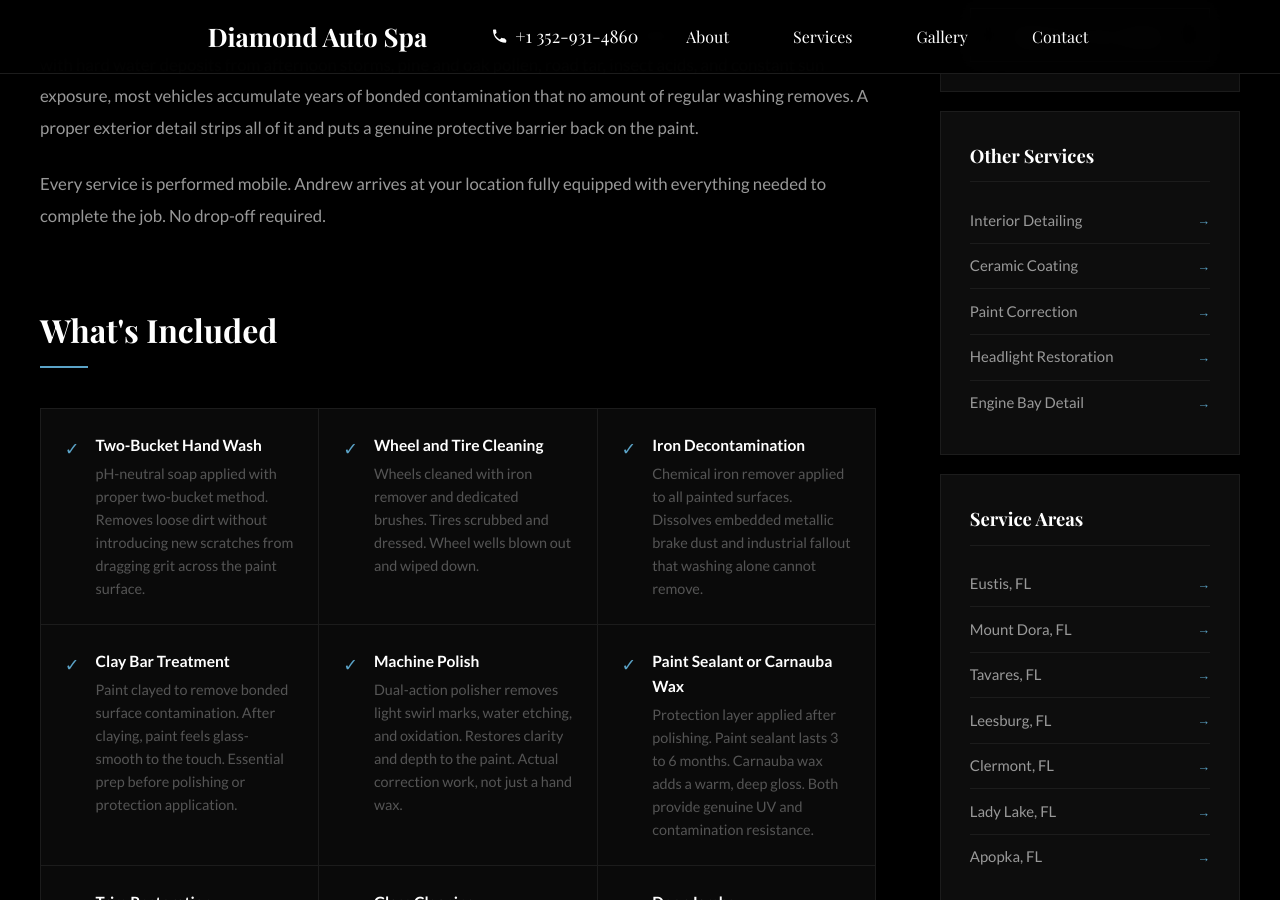
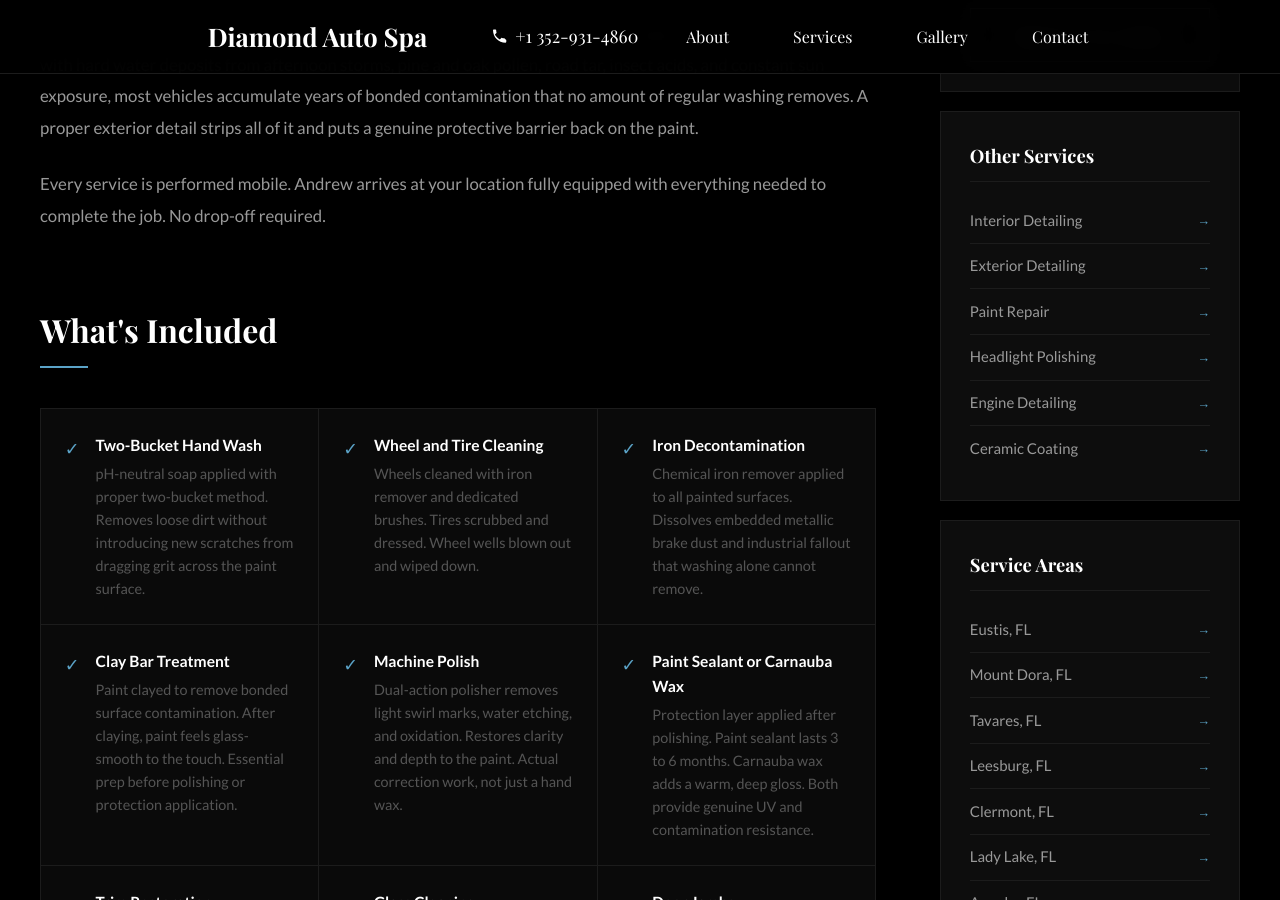
Before and after one commit to JamesBrownR/Diamond-Auto-Spa-Detailing, a Jekyll site: the page built from services/exterior-detailing/index.html, in a window 1280 px wide and 900 px high, scrolled down 1049 px. Built offline with Jekyll 4.4.1, drawn with Linux system fonts in a browser that asks for light colours; some web fonts are replaced.

Commit message:
Update index.html

```diff
--- a/services/exterior-detailing/index.html
+++ b/services/exterior-detailing/index.html
@@ -315,13 +315,7 @@
 
         <div class="sidebar-card">
             <h3>Other Services</h3>
-            <ul class="related-services-list">
-                <li><a href="/services/interior-detailing/">Interior Detailing</a></li>
-                <li><a href="/services/ceramic-coating/">Ceramic Coating</a></li>
-                <li><a href="/services/paint-correction/">Paint Correction</a></li>
-                <li><a href="/services/headlight-restoration/">Headlight Restoration</a></li>
-                <li><a href="/services/engine-bay-detail/">Engine Bay Detail</a></li>
-            </ul>
+           {% include services-list.html base_path="/services/" %}
         </div>
 
         <div class="sidebar-card">
```
